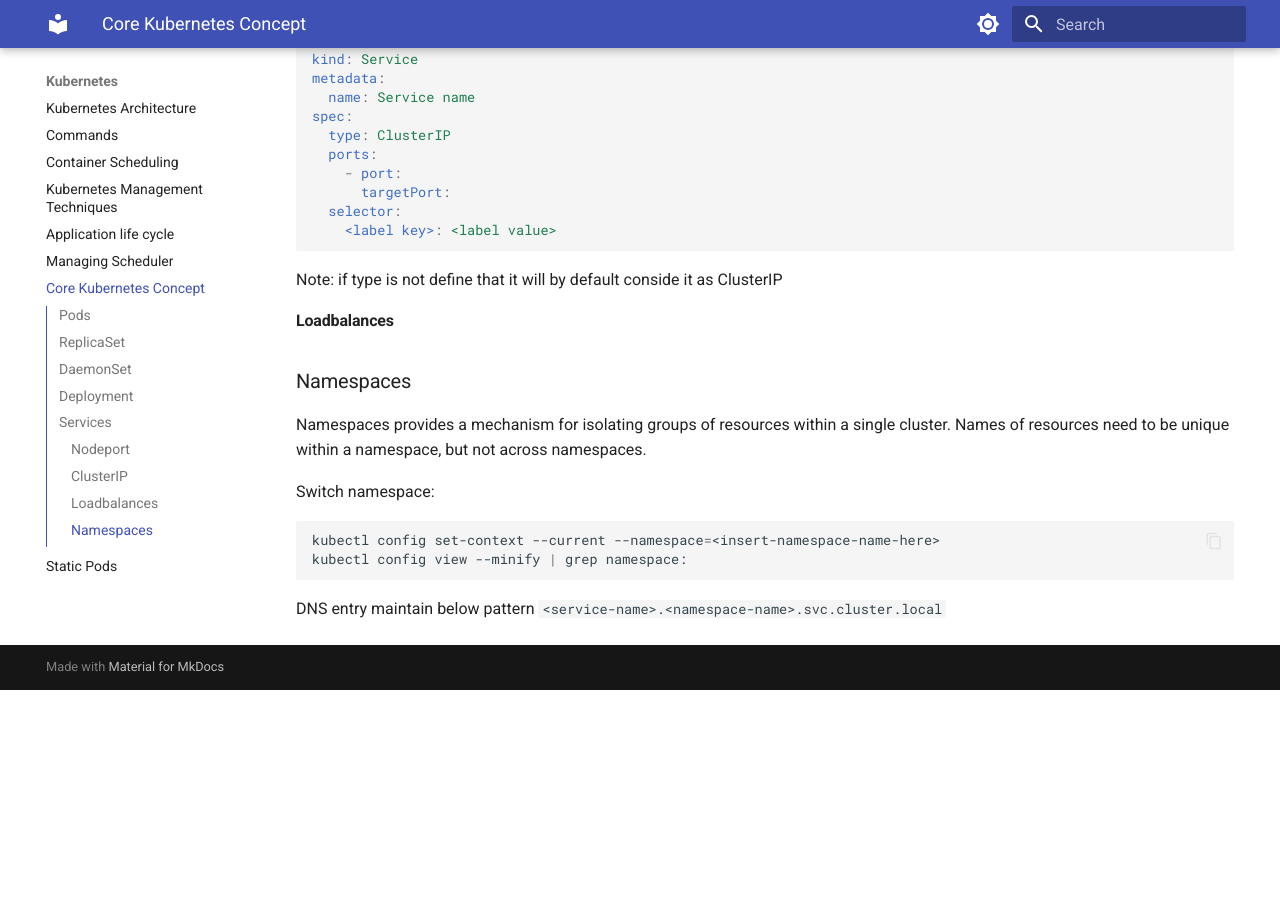
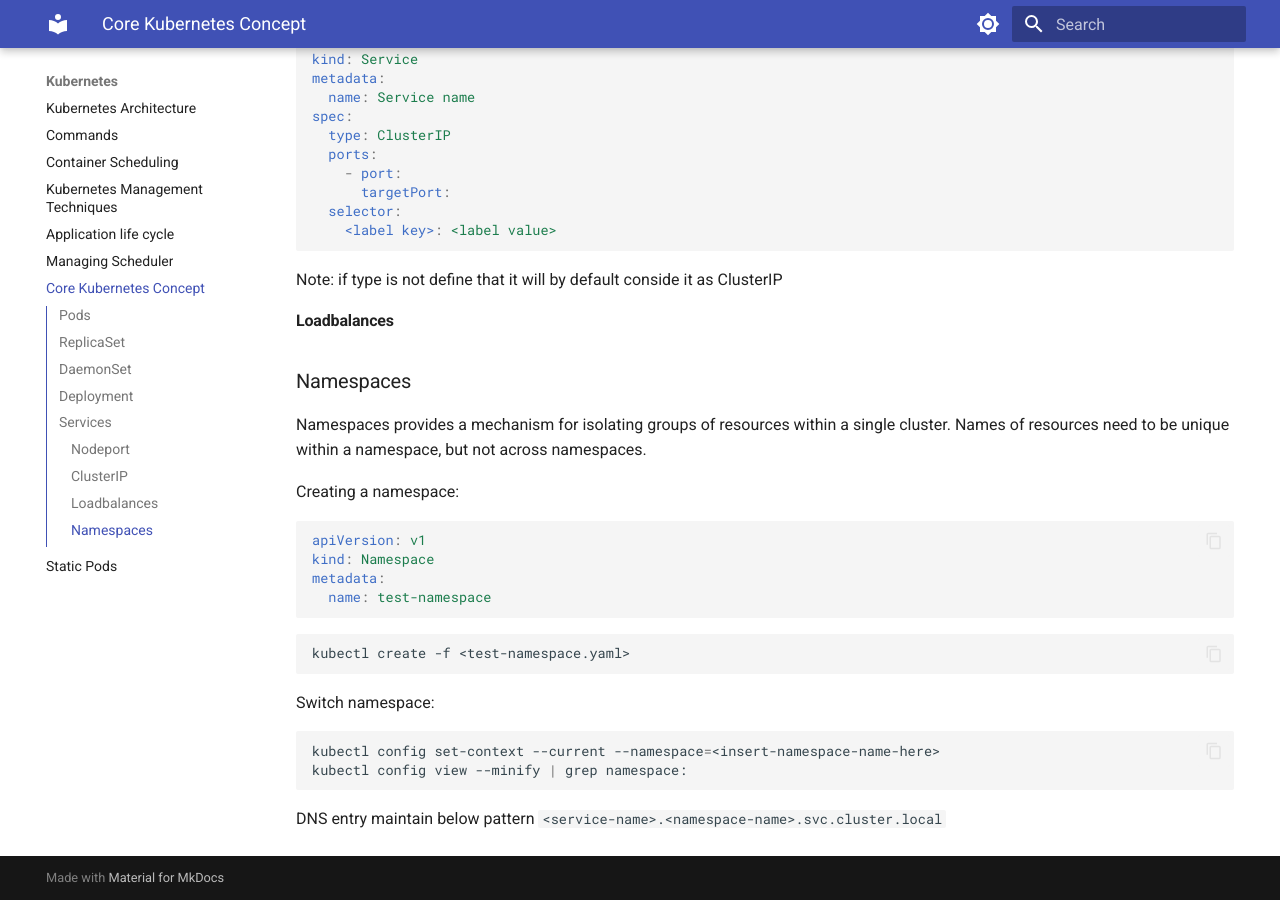
Before and after one commit to khomesh24/docs, an MkDocs documentation site: the page built from docs/Kubernetes/Resources.md, in a window 1280 px wide and 900 px high, scrolled down 3293 px. Built offline with MkDocs 1.6.1 and Material for MkDocs 9.7.7, drawn with Linux system fonts in a browser that asks for light colours; before the commit the page ends 3983 px from its top, so only the background shows below that.

````diff
--- a/docs/Kubernetes/Resources.md
+++ b/docs/Kubernetes/Resources.md
@@ -168,6 +168,18 @@
 
 Namespaces provides a mechanism for isolating groups of resources within a single cluster. Names of resources need to be unique within a namespace, but not across namespaces.
 
+Creating a namespace:
+
+```yaml
+apiVersion: v1
+kind: Namespace
+metadata:
+  name: test-namespace
+```
+```bash
+kubectl create -f <test-namespace.yaml>
+```
+
 Switch namespace:
 
 ```bash
````
Also changed, not shown: docs/Kubernetes/Managing Applications.md (+3 -0 lines).
